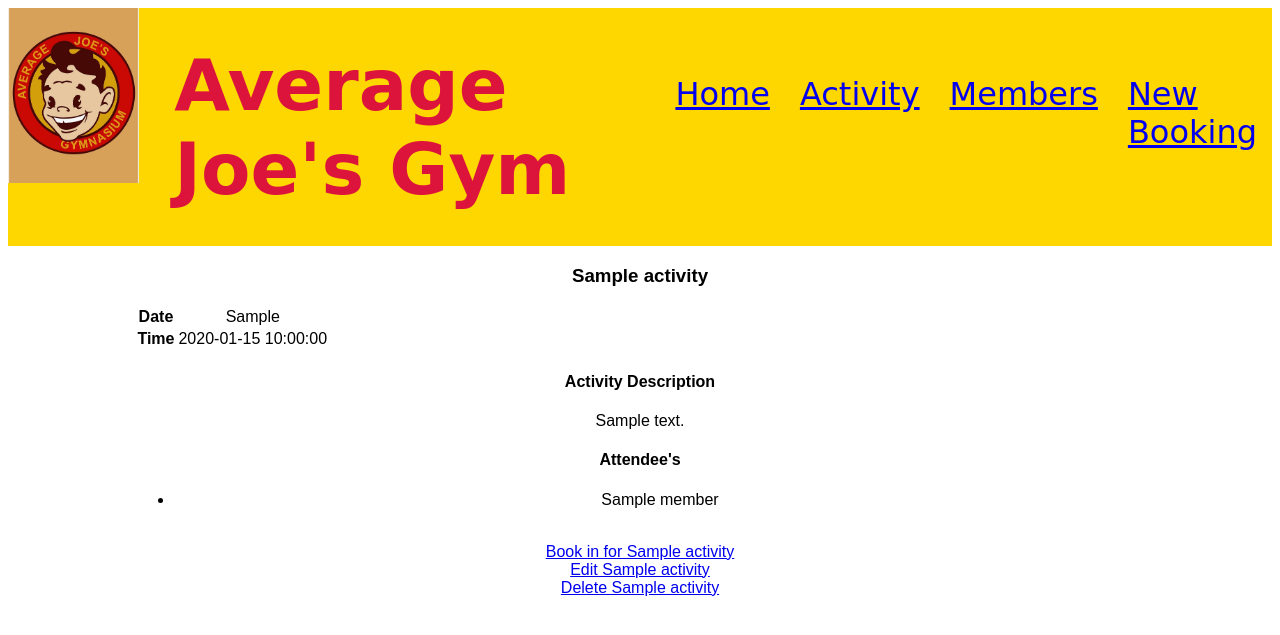
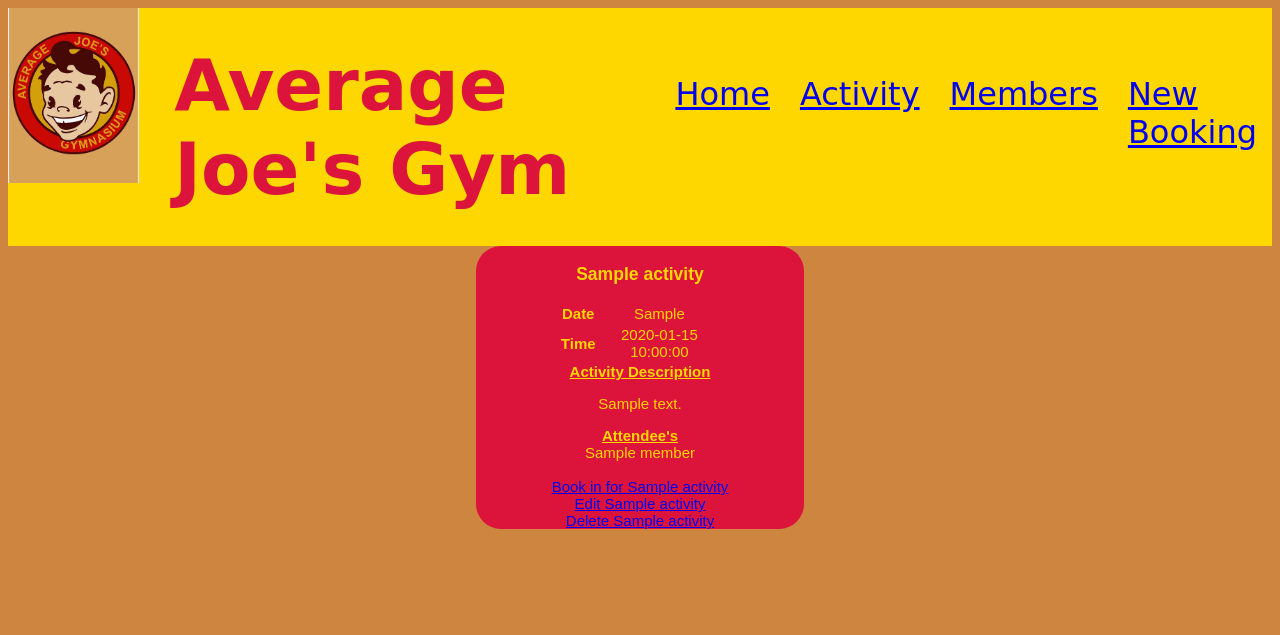
Before and after one commit to Hornec1099/Gym_Project, a Flask app: page /activity/1 in a window 1280 px wide. Shown: the top 635 px of the page. Run offline with Flask 2, Linux system fonts and the light colour scheme; a database or web service that is not in the repository returns one stand-in record (values such as "Sample title"); some libraries are stand-ins or nearby versions.

Commit message:
large chunk of CSS done

```diff
--- a/static/css/main.css
+++ b/static/css/main.css
@@ -1,3 +1,10 @@
+body{
+    background-color:peru;
+    color: white;
+}
+a:visited{
+    color :inherit;
+}
 .main-body{
     margin:auto;
     width: 80%;
@@ -13,9 +20,6 @@
     display:flex;
     flex-direction: row;
     justify-content: space-between;
-}
-a:visited{
-    color :inherit;
 }
 
 .header {
@@ -38,10 +42,10 @@ a:visited{
     text-decoration: none;
 }
 
-/* all the home pag(index.html content */
+/* all the home pag(index.html content as well as list content for activities and also members*/
 
 .button-blocks{
-    height:500px;
+    height:400px;
     display:flex;
     flex-direction: row;
     justify-content: space-evenly;
@@ -51,14 +55,14 @@ a:visited{
     border-radius: 25px;
 }
 .unique-item{
-    height:350px;
+    height:250px;
     margin: auto;
     width: 50%;
     background-color:darkorange;
     border:1px transparent;
     border-radius: 25px;
     text-align: center;
-    font-size: 4vh;
+    font-size: 5vh;
 }
 .button-form{
     display:block;
@@ -79,7 +83,7 @@ a:visited{
     color:gold;
     height:100px;
     margin: auto;
-    width: 25%;
+    width: 32.5%;
     background-color:crimson;
     border:1px transparent;
     border-radius: 25px;
@@ -95,3 +99,36 @@ a:visited{
         border:transparent;
         font-size: 15px;
 }
+
+/* all the content for individual activities being shown */
+.activity-table{
+    width: 50%;
+    margin:auto;
+
+}
+.individual-activity{
+    color:gold;
+    height:auto;
+    margin: auto;
+    width: 32.5%;
+    background-color:crimson;
+    border:1px transparent;
+    border-radius: 25px;
+    text-align: center;
+    font-size: 15px;
+    display:flex;
+    flex-direction: column;
+
+
+}
+
+.individual-activity >h4 {
+    text-decoration: underline;
+    margin:0px;
+}
+
+.individual-activity >ul {
+    list-style-type:none;
+    margin:0px;
+    padding:0px;
+}
--- a/templates/activity/show.html
+++ b/templates/activity/show.html
@@ -1,10 +1,10 @@
 {% extends "base.html" %}
 
 {% block content %}
-
+<section class = 'individual-activity'>
 <h3> {{ activity.name}} </h3>
 
-<table>
+<table class = 'activity-table'>
     <tr>
         <th> Date </th>
         <td> {{activity.date}} </td>
@@ -14,6 +14,7 @@
         <td> {{activity.time}} </td>
     </tr>
 </table>
+
 <h4> Activity Description</h4>
 <p>  {{activity.description}} </p>
 
@@ -25,12 +26,11 @@
     {% endfor %}
     {% endfor %}
 </ul>
-
 <br>
 <a href = '/booking'> Book in for {{activity.name}}</a>
-<br>
+
 <a href = '/activity/{{activity.id}}/edit'> Edit {{activity.name}}</a>
-<br>
+
 <a href = '/activity/{{activity.id}}/delete'> Delete {{activity.name}}</a>
-
+</section>
 {% endblock %}
```
Also changed, not shown: static/images/Dodgeball-comedy-cast.jpeg (added).
